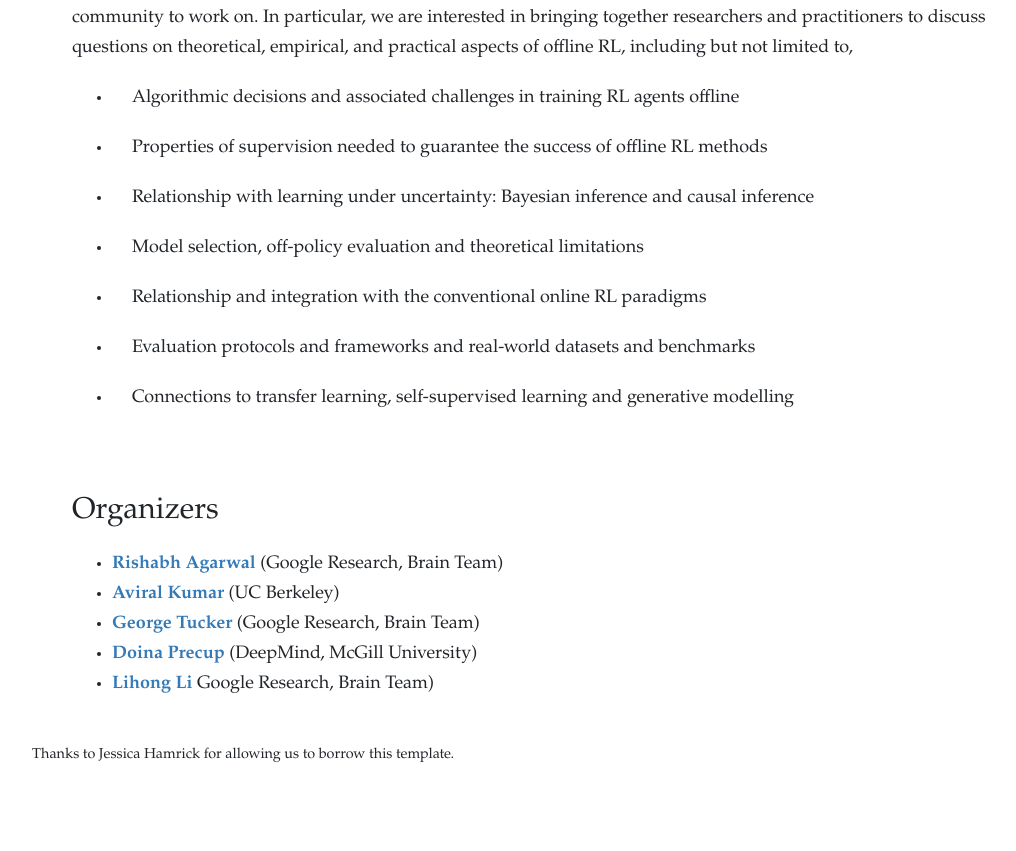
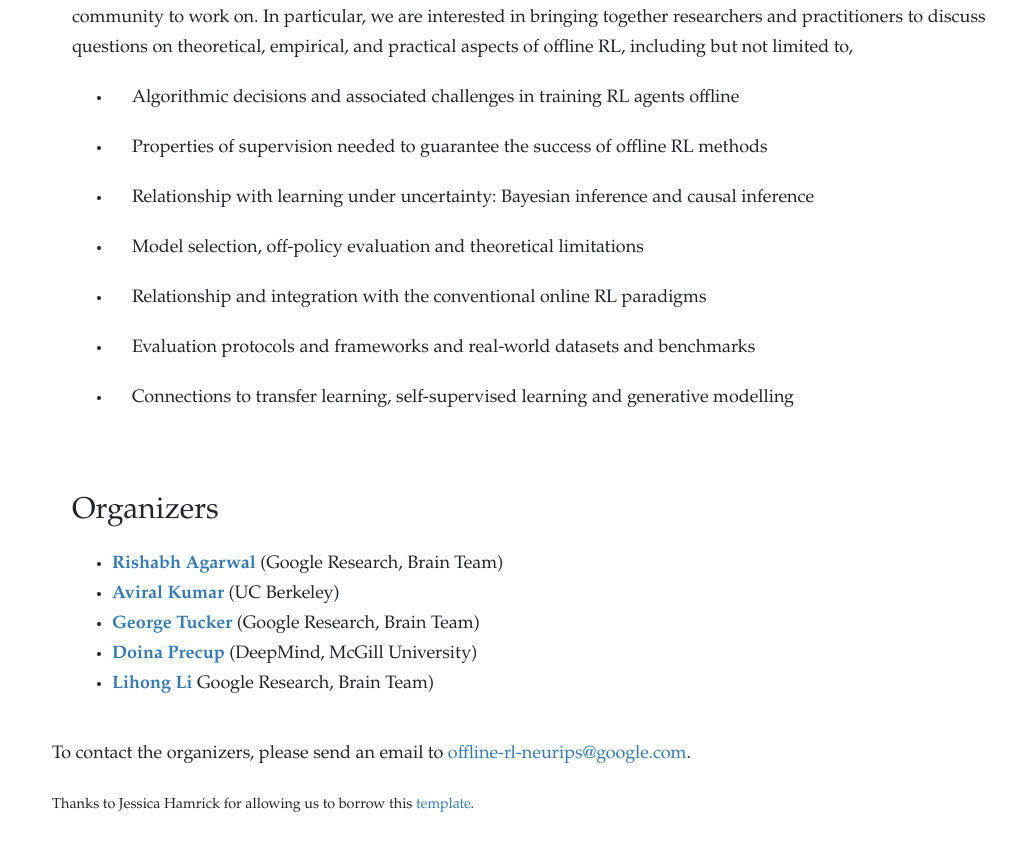
Before and after one commit to offline-rl-neurips/offline-rl-neurips.github.io, a Jekyll site: the page built from index.html, in a window 1280 px wide and 900 px high, scrolled down 963 px. Shown: the top 851 px of the window, without its empty margins (111-1127 px from the left). Built offline with Jekyll 4.4.1, drawn with Linux system fonts in a browser that asks for light colours; nearby versions of some CDN libraries; before the commit the page ends 1793 px from its top, so only the background shows below that.

Commit message:
Update index.html

```diff
--- a/index.html
+++ b/index.html
@@ -44,7 +44,10 @@ layout: default
 </ul>
 </div>
 
-<small> Thanks to Jessica Hamrick for allowing us to borrow this template. </small>
+<p> To contact the organizers, please send an email to <a href="mailto:offline-rl-neurips@google.com">offline-rl-neurips@google.com</a>. <p>
+
+<p>
+  <small> Thanks to Jessica Hamrick for allowing us to borrow this <a href="https://baicsworkshop.github.io/index.html">template</a>. </small> </p>
 
 <!-- <div id="pc" class="row">
 <h2>Program Committee</h2>
```
